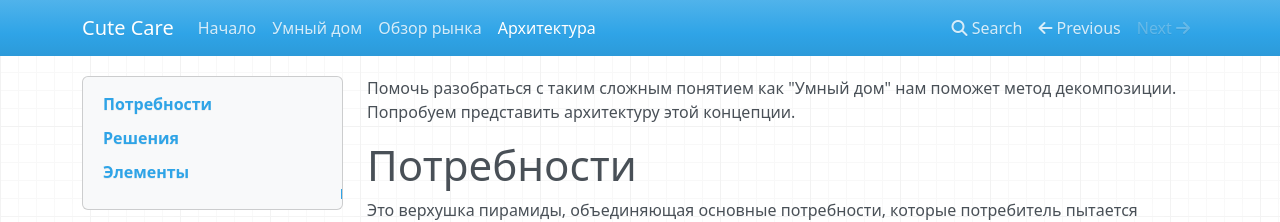
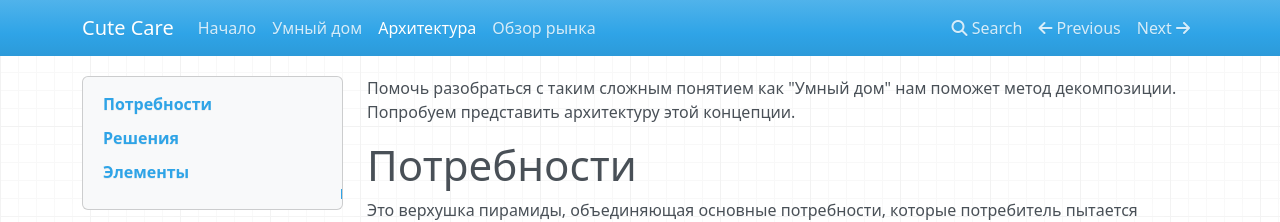
Before and after one commit to cutecare/cutecare-docs, an MkDocs documentation site: the page built from docs/Архитектура.md, in a window 1280 px wide. Shown: the top 222 px of the page. Built offline with MkDocs 1.6.1, drawn with Linux system fonts in a browser that asks for light colours; nearby versions of some CDN libraries; old or Windows-style settings are respelled for this version of MkDocs; part of the change alters nothing that is shown.

```diff
--- a/mkdocs.yml
+++ b/mkdocs.yml
@@ -3,5 +3,5 @@ docs_dir: docs
 pages:
     - 'Начало': 'index.md'
     - 'Умный дом': 'Введение.md'
+    - 'Архитектура': 'Архитектура.md'
     - 'Обзор рынка': 'Обзор рынка.md'
-    - 'Архитектура': 'Архитектура.md'
```
